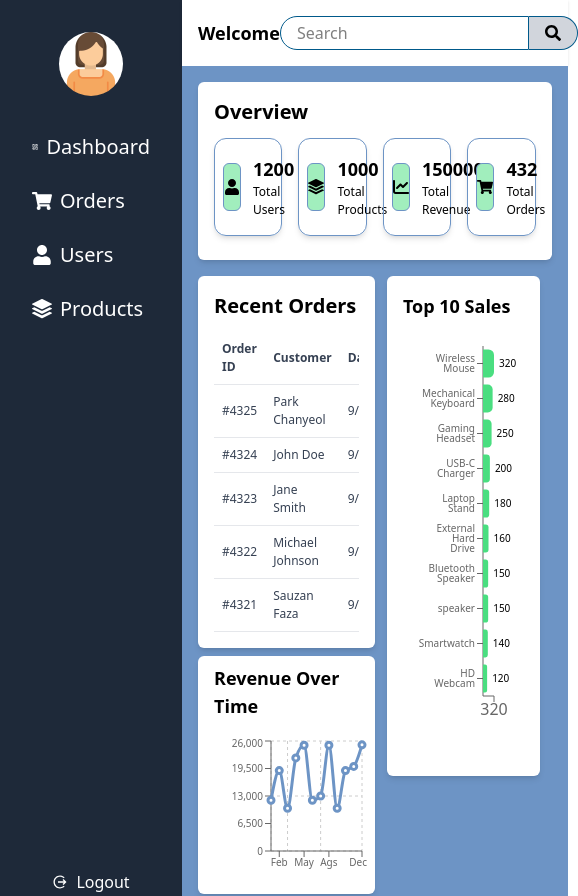
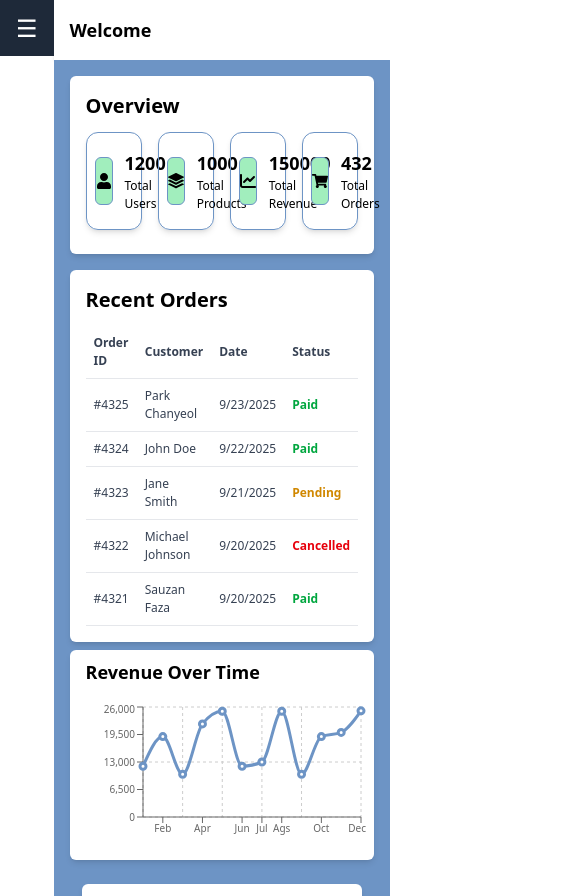
Before and after one commit to sauzanfaza/admin-dashboard, a React (Vite) app: page /mainBoard in a window 390 px wide. Shown: the top 896 px of the page, 578 px wide, since content can reach past the window. Built offline with nearby package versions, Linux system fonts and the light colour scheme.

Commit message:
create dashboard responsive, but still in problem

```diff
--- a/src/components/Dashboard.jsx
+++ b/src/components/Dashboard.jsx
@@ -5,9 +5,9 @@ import TopSales from "./TopSales";
 
 export default function Dashboard() {
     return(
-        <div className="min-h-screen bg-[#6D94C5] p-4">
+        <div className="min-h-screen w-full bg-[#6D94C5] p-4">
             <Overview />
-            <div className="grid grid-cols-2">
+            <div className="grid grid-cols-1 lg:grid-cols-2">
                 <div>
                     <RecentOrder />
                     <Chart />
--- a/src/components/Navbar.jsx
+++ b/src/components/Navbar.jsx
@@ -1,8 +1,4 @@
-import { FaSearch } from "react-icons/fa";
-import { useSearch } from "../../SearchContext";
-
-export default function Navbar({user, title}) {
-    const { setKeyword } = useSearch()
+export default function Navbar({user, title, children}) {
 
     return (
         <header className="w-full bg-white shadow p-4 flex items-center justify-between">
@@ -11,18 +7,9 @@ export default function Navbar({user, title}) {
                 {title ? `${title}` : `Welcome ${user ? user.name : ""}`}
             </h2>
             </div>
-            <div class="flex w-68">
-                <input
-                    type="text"
-                    placeholder="Search"
-                    onChange={(e) => setKeyword(e.target.value)}
-                    className="flex-1 border border-sky-800 rounded-l-full pl-4 py-1 focus:outline-none"
-                />
-                <button
-                    className="bg-gray-300 border border-l-0 border-sky-800 rounded-r-full px-4 flex items-center justify-center hover:text-sky-800"
-                >
-                    <FaSearch/>
-                </button>
+
+            <div>
+                {children}
             </div>
         </header>
     );
--- /dev/null
+++ b/src/components/SearchBar.jsx
@@ -0,0 +1,25 @@
+import { FaSearch } from "react-icons/fa";
+import { useSearch } from "../../SearchContext";
+
+export default function SearchBar() {
+    const { setKeyword} = useSearch()
+
+    return(
+        <>
+        {/* search bar */}
+            <div class="flex w-68">
+                <input
+                    type="text"
+                    placeholder="Search"
+                    onChange={(e) => setKeyword(e.target.value)}
+                    className="flex-1 border border-sky-800 rounded-l-full pl-4 py-1 focus:outline-none"
+                />
+                <button
+                    className="bg-gray-300 border border-l-0 border-sky-800 rounded-r-full px-4 flex items-center justify-center hover:text-sky-800"
+                >
+                    <FaSearch/>
+                </button>
+            </div>
+        </>
+    )
+}
--- a/src/components/Sidebar.jsx
+++ b/src/components/Sidebar.jsx
@@ -5,17 +5,25 @@ import { BsStack } from "react-icons/bs";
 import { IoMdLogOut } from "react-icons/io";
 import { useNavigate } from "react-router-dom";
 import { Link } from "react-router-dom";
+import { useState } from "react";
 
 export default function Sidebar({user, setUser}) {
+    const [isOpen, setIsOpen] = useState(false)
     const navigate = useNavigate();
+
     const handleLogout = () => {
         localStorage.removeItem("LoggedInUser")
         alert("Berhasil Logout:))")
         navigate("/")
     }
 
+    function handleToogle() {
+        setIsOpen(prev => !prev)
+    }
+
     return (
-        <aside className="w-60 min-h-screen bg-gray-800 text-white p-4 flex flex-col">
+        <>
+        <aside className="w-60 min-h-screen bg-gray-800 text-white p-4 hidden lg:flex flex-col">
             {/* Profile Section */}
             <div className="grid place-items-center mb-2 p-4">
                 <img
@@ -58,6 +66,49 @@ export default function Sidebar({user, setUser}) {
                     <IoMdLogOut /> Logout
                 </button>
             </div>
+
+        {/* mobile button */}
         </aside>
+
+        <div className="lg:hidden top-0 left-0 right-0 h-14 bg-gray-800 flex items-center px-4 z-50">
+        <button
+            onClick={handleToogle}
+            className="text-2xl text-white"
+        >
+            ☰
+        </button>
+    </div>
+
+
+
+         {/* mobile menu */}
+        {isOpen && (
+            <div className="lg:hidden fixed flex inset-0 z-40">
+                    <aside className="bg-gray-800 text-white p-4 mt-14">
+                    <Link to="/mainBoard"
+                    onClick={() => setIsOpen(false)}
+                        className="flex items-center gap-2 hover:bg-sky-600 px-4 py-2 rounded-lg text-[20px]">
+                        <LuLayoutDashboard /> Dashboard
+                    </Link>
+                    <Link to="/orders"
+                    onClick={() => setIsOpen(false)}
+                        className="flex items-center gap-2 hover:bg-sky-600 px-4 py-2 rounded-lg text-[20px]">
+                        <FaShoppingCart /> Orders
+                    </Link>
+                    <Link to="/user-page"
+                    onClick={() => setIsOpen(false)}
+                        className="flex items-center gap-2 hover:bg-sky-600 px-4 py-2 rounded-lg text-[20px]">
+                        <FaUser /> Users
+
+                    </Link>
+                    <Link to="/products"
+                    onClick={() => setIsOpen(false)}
+                        className="flex items-center gap-2 hover:bg-sky-600 px-4 py-2 rounded-lg text-[20px]">
+                        <BsStack /> Products
+                    </Link>
+                    </aside>
+                </div>
+)}
+    </>
     );
 }
--- a/src/pages/Orders.jsx
+++ b/src/pages/Orders.jsx
@@ -1,5 +1,6 @@
 import Sidebar from "../components/Sidebar"
 import Navbar from "../components/Navbar"
+import SearchBar from "../components/SearchBar"
 import { recentOrders } from "../data/data"
 import { useState } from "react"
 import { useSearch } from "../../SearchContext"
@@ -31,7 +32,9 @@ export default function Orders() {
         <div className="flex">
             <Sidebar />
             <main className="flex-1 bg-gray-100">
-                <Navbar title="Orders"/>
+                <Navbar title="Orders">
+                 <SearchBar />
+                </Navbar>
                 {/*filter kategories  */}
                 <div className="grid grid-cols-2 bg-white px-8 py-4">
                 <div className="grid grid-cols-4 items-start">
--- a/src/pages/Products.jsx
+++ b/src/pages/Products.jsx
@@ -6,6 +6,7 @@ import { useSearch } from "../../SearchContext";
 import { useMemo, useState } from "react";
 import { BiEdit } from "react-icons/bi";
 import { RiDeleteBin5Line } from "react-icons/ri";
+import SearchBar from "../components/SearchBar";
 
 export default function Products() {
     const { keyword } = useSearch();
@@ -115,7 +116,9 @@ export default function Products() {
             <div className="flex">
                 <Sidebar />
                 <main className="flex-1 bg-gray-100">
-                    <Navbar title="Products" />
+                    <Navbar title="Products" >
+                        <SearchBar />
+                    </Navbar>
 
                     {/* MODAL ADD / EDIT */}
                     {showModal && (
--- a/src/pages/User.jsx
+++ b/src/pages/User.jsx
@@ -4,6 +4,7 @@ import { users } from "../data/data"
 import { useState } from "react"
 import { useSearch } from "../../SearchContext"
 import { useMemo } from "react"
+import SearchBar from "../components/SearchBar"
 
 export default function User() {
     const [selectedStatus, setSelectedStatus] = useState("All Status")
@@ -32,7 +33,9 @@ export default function User() {
         <div className="flex">
             <Sidebar />
             <main className="flex-1 bg-gray-100">
-                <Navbar title = "Users" />
+                <Navbar title = "Users">
+                    <SearchBar />
+                </Navbar>
                 <div className="grid grid-cols-2 bg-white px-8 py-4">
                 <div className="grid grid-cols-4 items-start">
                 {["All Status", "Active", "Deactive", "Delete"].map((status) => (
```
